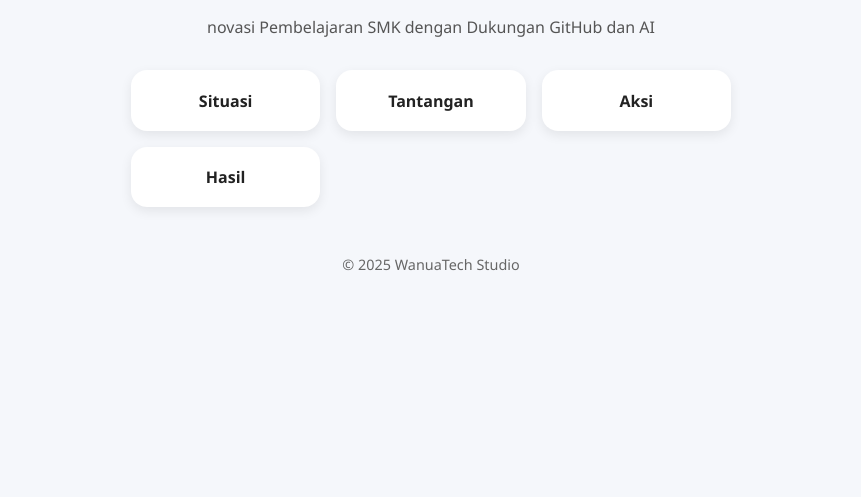
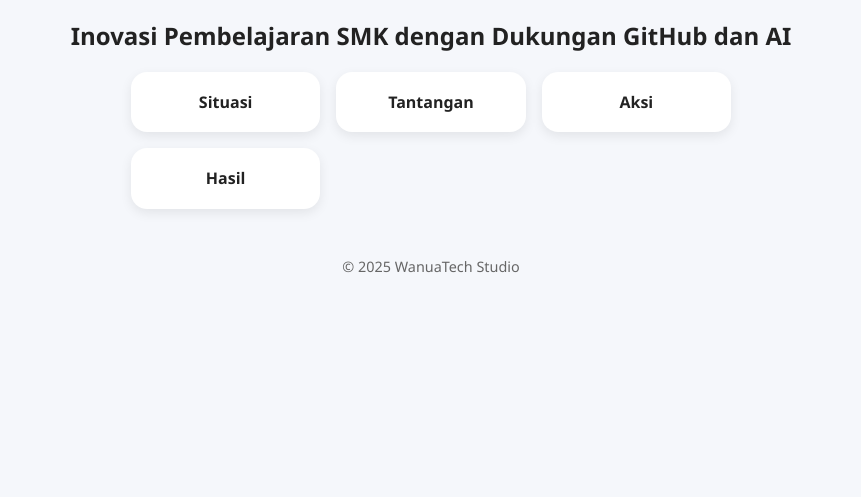
Before and after one commit to idrusmudeng/apresiasiGTK2025, a plain HTML site: page index.html in a window 1280 px wide. Shown: the part 303-800 px from the top of the page, without its empty margins (209-1070 px from the left). Drawn offline with Linux system fonts and the light colour scheme.

Commit message:
Update index.html

```diff
--- a/index.html
+++ b/index.html
@@ -73,7 +73,7 @@
 </head>
 <body>
   <h1>Mewujudkan Aplikasi Nyata dari Portofolio Digital</h1>
-  <p>novasi Pembelajaran SMK dengan Dukungan GitHub dan AI</p>
+  <h2>Inovasi Pembelajaran SMK dengan Dukungan GitHub dan AI</h2>
 
   <div class="link-container">
     <a href="situasi.html">Situasi</a>
```
